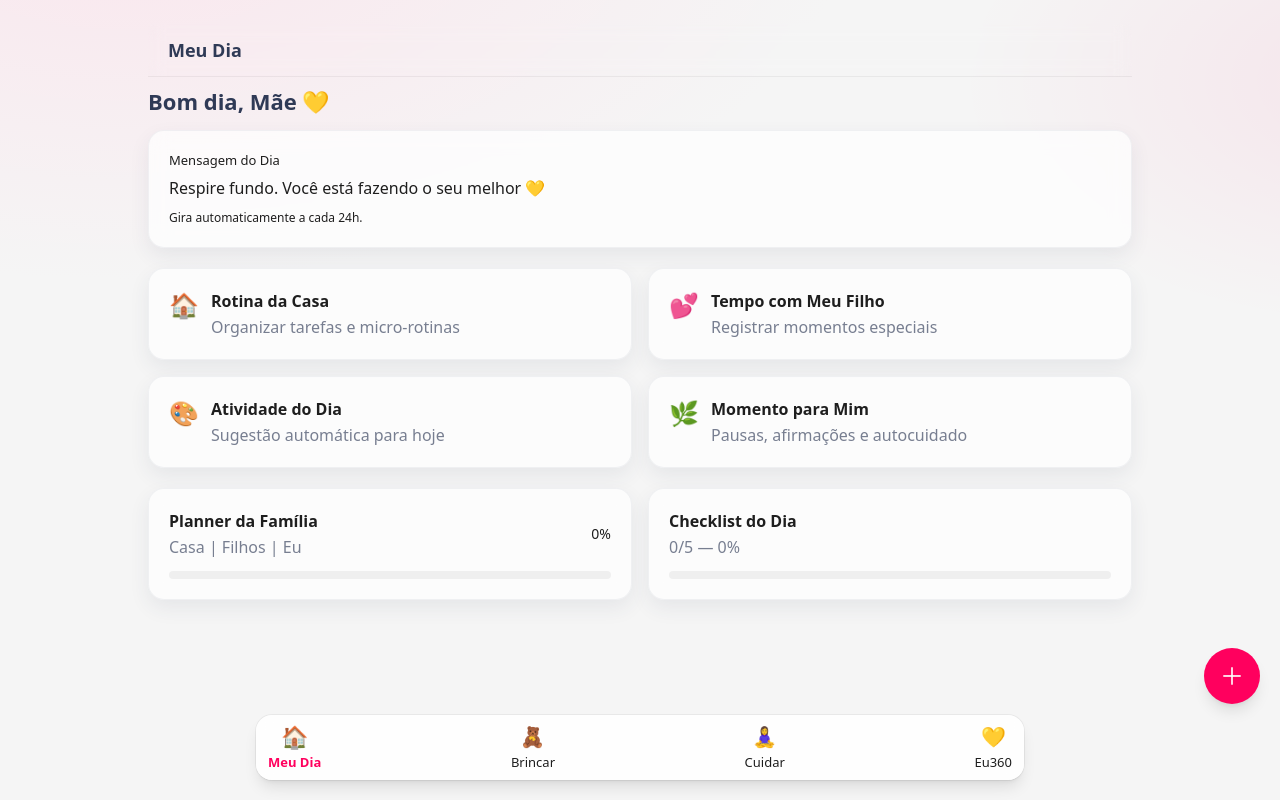
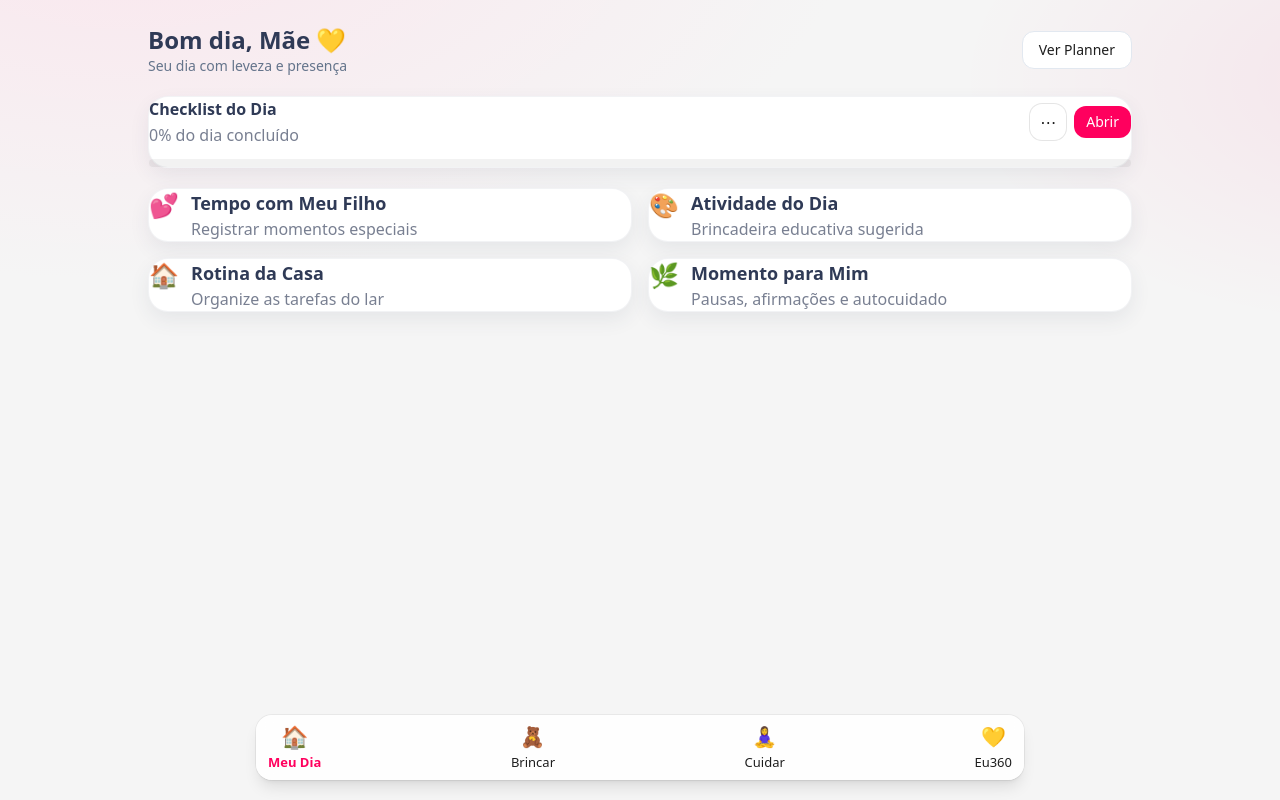
Before and after one commit to simonebrusco/materna360-app, a Next.js app in the folder materna360_starter/: page /meu-dia in a window 1280 px wide. Built offline with nearby package versions, Linux system fonts and the light colour scheme.

Commit message:
Update page.jsx

```diff
--- a/materna360_starter/app/meu-dia/page.jsx
+++ b/materna360_starter/app/meu-dia/page.jsx
@@ -1,126 +1,37 @@
 // materna360_starter/app/meu-dia/page.jsx
 "use client";
 
-import { useEffect, useMemo, useState } from "react";
+import { useMemo, useState } from "react";
 import Link from "next/link";
-import AppBar from "../../components/AppBar.jsx";
-import GlassCard from "../../components/GlassCard.jsx";
-import QuickNote from "../../components/QuickNote.jsx";
-import { addPlannerItem } from "../../lib/planner.js";
-import { get, set, keys } from "../../lib/storage.js";
+import { get } from "../../lib/storage.js";
+import ChecklistEditorModal from "../../components/ChecklistEditorModal.jsx";
 
-// ===================== helpers ======================
-const MESSAGES = [
-  "Respire fundo. Você está fazendo o seu melhor 💛",
-  "Tudo bem desacelerar hoje — gentileza com você.",
-  "Pequenos passos contam muito. Valorize-se.",
-  "O seu cuidado também é prioridade. Você merece.",
-  "Um momento de presença transforma o dia ✨",
-];
-
+// helpers locais para ler o log de hoje
 function todayStr() {
   const d = new Date();
   const y = d.getFullYear();
-  const m = `${d.getMonth() + 1}`.padStart(2, "0");
-  const day = `${d.getDate()}`.padStart(2, "0");
+  const m = String(d.getMonth() + 1).padStart(2, "0");
+  const day = String(d.getDate()).padStart(2, "0");
   return `${y}-${m}-${day}`;
 }
+const tid = () => `m360:checklist_log:${todayStr()}`;
 
-function useMessageOfDay() {
-  const [msg, setMsg] = useState(MESSAGES[0]);
+export default function MeuDiaPage() {
+  // estado do editor (modal)
+  const [openChecklistEditor, setOpenChecklistEditor] = useState(false);
 
-  useEffect(() => {
-    const saved = get("m360:message_of_day", null);
-    const t = todayStr();
+  // defs e log do dia (armazenamento local – tolerante a SSR)
+  const defs = get("m360:checklist_defs", []);
+  const done = get(tid(), []);
 
-    if (!saved) {
-      const idx = 0;
-      set("m360:message_of_day", { idx, date: t });
-      setMsg(MESSAGES[idx]);
-      return;
-    }
-    if (saved.date !== t) {
-      const idx = (Number(saved.idx) + 1) % MESSAGES.length;
-      set("m360:message_of_day", { idx, date: t });
-      setMsg(MESSAGES[idx]);
+  // percentual concluído do dia
+  const percentToday = useMemo(() => {
+    const total = Array.isArray(defs) ? defs.length : 0;
+    const count = Array.isArray(done) ? done.length : 0;
+    return total ? Math.round((count / total) * 100) : 0;
+  }, [defs, done]);
 
-      if (typeof window !== "undefined") {
-        window.dispatchEvent(
-          new CustomEvent("m360:win", {
-            detail: { type: "badge", name: "Organizada" },
-          })
-        );
-        window.dispatchEvent(
-          new CustomEvent("m360:toast", {
-            detail: { message: "Nova Mensagem do Dia 💫" },
-          })
-        );
-      }
-    } else {
-      setMsg(MESSAGES[Number(saved.idx) || 0]);
-    }
-  }, []);
-
-  return msg;
-}
-
-function usePlannerProgress() {
-  const [progress, setProgress] = useState(0);
-
-  useEffect(() => {
-    const p = get(keys.planner, { casa: [], filhos: [], eu: [] });
-    const all = [...(p.casa || []), ...(p.filhos || []), ...(p.eu || [])];
-    if (!all.length) {
-      setProgress(0);
-      return;
-    }
-    const done = all.filter((i) => i && i.done).length;
-    setProgress(Math.round((done / all.length) * 100));
-  }, []);
-
-  return progress;
-}
-
-// cria/usa defs padrão (3–5 itens) e calcula progresso de hoje
-function useChecklistToday() {
-  const [total, setTotal] = useState(0);
-  const [count, setCount] = useState(0);
-
-  useEffect(() => {
-    const defsKey = "m360:checklist_defs";
-    const tid = `m360:checklist_log:${todayStr()}`;
-
-    // se não houver defs, semeia 5 sugestões
-    const DEFAULT_ITEMS = [
-      { id: "agua", title: "Beber água 6–8 copos" },
-      { id: "respirar", title: "1 min de respiração" },
-      { id: "momento-filho", title: "Um momento com meu filho" },
-      { id: "movimento", title: "5 min de alongamento" },
-      { id: "gentileza", title: "Uma gentileza comigo" },
-    ];
-    const defs = get(defsKey, null);
-    if (!defs || !Array.isArray(defs) || defs.length === 0) {
-      set(defsKey, DEFAULT_ITEMS);
-      setTotal(DEFAULT_ITEMS.length);
-    } else {
-      setTotal(defs.length);
-    }
-
-    const log = get(tid, null);
-    if (!log || !Array.isArray(log)) {
-      set(tid, []);
-      setCount(0);
-    } else {
-      setCount(log.length);
-    }
-  }, []);
-
-  const percent = total ? Math.round((count / total) * 100) : 0;
-  return { total, count, percent };
-}
-
-// ===================== page ======================
-export default function MeuDiaPage() {
+  // saudação simples
   const greeting = useMemo(() => {
     const h = new Date().getHours();
     if (h < 12) return "Bom dia";
@@ -128,197 +39,111 @@ export default function MeuDiaPage() {
     return "Boa noite";
   }, []);
 
-  const message = useMessageOfDay();
-  const plannerProgress = usePlannerProgress();
-  const checklist = useChecklistToday();
-
-  // FAB Anotar
-  const [noteOpen, setNoteOpen] = useState(false);
-  const [noteType, setNoteType] = useState("casa");
-
-  function handleSaveNote(text) {
-    const value = (text || "").trim();
-    if (!value) {
-      if (typeof window !== "undefined") {
-        window.dispatchEvent(
-          new CustomEvent("m360:toast", { detail: { message: "Escreva algo para salvar ✍️" } })
-        );
-      }
-      return;
-    }
-    addPlannerItem(noteType, value);
-    if (typeof window !== "undefined") {
-      window.dispatchEvent(
-        new CustomEvent("m360:toast", {
-          detail: { message: `Anotado no Planner (${noteType[0].toUpperCase() + noteType.slice(1)}) 💾` },
-        })
-      );
-      window.dispatchEvent(
-        new CustomEvent("m360:win", { detail: { type: "badge", name: "Organizada" } })
-      );
-    }
-    setNoteOpen(false);
-  }
-
   return (
     <main className="max-w-5xl mx-auto px-5 py-6">
-      <AppBar title="Meu Dia" />
+      {/* Header simples */}
+      <header className="flex items-center justify-between mb-5">
+        <div>
+          <h1 className="text-2xl font-semibold">{greeting}, Mãe 💛</h1>
+          <p className="text-sm text-slate-500">Seu dia com leveza e presença</p>
+        </div>
 
-      {/* Saudação + Mensagem do Dia */}
-      <section className="mt-2">
-        <h1 className="text-[22px] font-semibold">
-          {greeting}, Mãe 💛
-        </h1>
+        {/* atalho para o Planner, opcional */}
+        <Link href="/meu-dia/planner" className="btn bg-white border border-slate-200">
+          Ver Planner
+        </Link>
+      </header>
 
-        <GlassCard className="p-5 mt-3 bg-[var(--brand)]/7 ring-[var(--brand)]/10">
-          <div className="text-[13px] text-[var(--brand-navy-t60)] mb-1">Mensagem do Dia</div>
-          <p className="text-base leading-relaxed">{message}</p>
-          <p className="text-[12px] text-[var(--brand-navy-t60)] mt-2">Gira automaticamente a cada 24h.</p>
-        </GlassCard>
+      {/* ===== Card: Checklist do Dia (com botão ⋯ para editar via modal) ===== */}
+      <section className="card mb-5">
+        <div className="flex items-center justify-between">
+          <div>
+            <h3 className="text-base font-semibold">Checklist do Dia</h3>
+            {typeof percentToday === "number" ? (
+              <p className="subtitle mt-0.5">{percentToday}% do dia concluído</p>
+            ) : (
+              <p className="subtitle mt-0.5">Organize microtarefas de hoje</p>
+            )}
+          </div>
+
+          <div className="flex items-center gap-2">
+            {/* abre editor inline */}
+            <button
+              aria-label="Editar checklist"
+              onClick={() => setOpenChecklistEditor(true)}
+              className="h-9 w-9 grid place-items-center rounded-xl bg-white ring-1 ring-black/10 hover:ring-black/20"
+              title="Editar checklist"
+            >
+              ⋯
+            </button>
+
+            {/* abre a tela completa do checklist */}
+            <Link
+              href="/meu-dia/checklist"
+              className="px-3 py-1.5 rounded-xl bg-[var(--brand)] text-white text-sm"
+            >
+              Abrir
+            </Link>
+          </div>
+        </div>
+
+        {/* mini barra de progresso */}
+        <div className="mt-3 h-2 rounded-full bg-black/5 overflow-hidden">
+          <div
+            className="h-full bg-[var(--brand)] rounded-full transition-all"
+            style={{ width: `${percentToday}%` }}
+          />
+        </div>
       </section>
 
-      {/* Atalhos principais */}
-      <section className="grid grid-cols-1 md:grid-cols-2 gap-4 mt-5">
-        <Link href="/meu-dia/rotina" className="block">
-          <GlassCard className="p-5 hover:shadow-lg transition-shadow">
-            <div className="flex items-start gap-3">
-              <div className="text-2xl">🏠</div>
-              <div>
-                <div className="font-semibold">Rotina da Casa</div>
-                <p className="subtitle mt-0.5">Organizar tarefas e micro-rotinas</p>
-              </div>
+      {/* ===== Outros atalhos da Home (opcional, ilustrativo) ===== */}
+      <section className="grid grid-cols-1 md:grid-cols-2 gap-4">
+        <Link href="/meu-dia/momentos" className="card hover:shadow-md transition-shadow">
+          <div className="flex items-start gap-3">
+            <div className="text-2xl">💕</div>
+            <div>
+              <h3 className="text-lg font-semibold">Tempo com Meu Filho</h3>
+              <p className="subtitle">Registrar momentos especiais</p>
             </div>
-          </GlassCard>
+          </div>
         </Link>
 
-        <Link href="/meu-dia/momentos" className="block">
-          <GlassCard className="p-5 hover:shadow-lg transition-shadow">
-            <div className="flex items-start gap-3">
-              <div className="text-2xl">💕</div>
-              <div>
-                <div className="font-semibold">Tempo com Meu Filho</div>
-                <p className="subtitle mt-0.5">Registrar momentos especiais</p>
-              </div>
+        <Link href="/meu-dia/atividade" className="card hover:shadow-md transition-shadow">
+          <div className="flex items-start gap-3">
+            <div className="text-2xl">🎨</div>
+            <div>
+              <h3 className="text-lg font-semibold">Atividade do Dia</h3>
+              <p className="subtitle">Brincadeira educativa sugerida</p>
             </div>
-          </GlassCard>
+          </div>
         </Link>
 
-        <Link href="/meu-dia/atividade" className="block">
-          <GlassCard className="p-5 hover:shadow-lg transition-shadow">
-            <div className="flex items-start gap-3">
-              <div className="text-2xl">🎨</div>
-              <div>
-                <div className="font-semibold">Atividade do Dia</div>
-                <p className="subtitle mt-0.5">Sugestão automática para hoje</p>
-              </div>
+        <Link href="/meu-dia/rotina" className="card hover:shadow-md transition-shadow">
+          <div className="flex items-start gap-3">
+            <div className="text-2xl">🏠</div>
+            <div>
+              <h3 className="text-lg font-semibold">Rotina da Casa</h3>
+              <p className="subtitle">Organize as tarefas do lar</p>
             </div>
-          </GlassCard>
+          </div>
         </Link>
 
-        <Link href="/meu-dia/pausas" className="block">
-          <GlassCard className="p-5 hover:shadow-lg transition-shadow">
-            <div className="flex items-start gap-3">
-              <div className="text-2xl">🌿</div>
-              <div>
-                <div className="font-semibold">Momento para Mim</div>
-                <p className="subtitle mt-0.5">Pausas, afirmações e autocuidado</p>
-              </div>
+        <Link href="/meu-dia/pausas" className="card hover:shadow-md transition-shadow">
+          <div className="flex items-start gap-3">
+            <div className="text-2xl">🌿</div>
+            <div>
+              <h3 className="text-lg font-semibold">Momento para Mim</h3>
+              <p className="subtitle">Pausas, afirmações e autocuidado</p>
             </div>
-          </GlassCard>
+          </div>
         </Link>
       </section>
 
-      {/* Planner + Checklist */}
-      <section className="grid grid-cols-1 md:grid-cols-2 gap-4 mt-5">
-        <Link href="/meu-dia/planner" className="block">
-          <GlassCard className="p-5 hover:shadow-lg transition-shadow">
-            <div className="flex items-center justify-between">
-              <div>
-                <div className="font-semibold">Planner da Família</div>
-                <p className="subtitle mt-0.5">Casa | Filhos | Eu</p>
-              </div>
-              <div className="text-sm font-medium">{plannerProgress}%</div>
-            </div>
-            <div className="mt-3 h-2 rounded-full bg-black/5 overflow-hidden">
-              <div
-                className="h-full bg-[var(--brand)] rounded-full transition-[width]"
-                style={{ width: `${plannerProgress}%` }}
-              />
-            </div>
-          </GlassCard>
-        </Link>
-
-        <Link href="/meu-dia/checklist" className="block">
-          <GlassCard className="p-5 hover:shadow-lg transition-shadow">
-            <div className="flex items-center justify-between">
-              <div>
-                <div className="font-semibold">Checklist do Dia</div>
-                <p className="subtitle mt-0.5">
-                  {checklist.count}/{checklist.total} — {checklist.percent}%
-                </p>
-              </div>
-            </div>
-            <div className="mt-3 h-2 rounded-full bg-black/5 overflow-hidden">
-              <div
-                className="h-full bg-[var(--brand)] rounded-full transition-[width]"
-                style={{ width: `${checklist.percent}%` }}
-              />
-            </div>
-          </GlassCard>
-        </Link>
-      </section>
-
-      {/* FAB “＋ Anotar” */}
-      <button
-        onClick={() => setNoteOpen(true)}
-        aria-label="Adicionar anotação"
-        className="fixed right-5 bottom-24 z-[60] rounded-full shadow-lg h-14 w-14 text-2xl
-                   bg-[var(--brand)] text-white hover:scale-105 active:scale-95 transition grid place-items-center"
-      >
-        ＋
-      </button>
-
-      {/* Seletor de destino */}
-      {noteOpen && (
-        <div className="fixed bottom-[140px] left-1/2 -translate-x-1/2 z-[65]">
-          <div className="rounded-full bg-white/95 ring-1 ring-black/5 shadow-lg px-2 py-1 flex gap-1">
-            {[
-              { id: "casa", label: "Casa" },
-              { id: "filhos", label: "Filhos" },
-              { id: "eu", label: "Eu" },
-            ].map((opt) => (
-              <button
-                key={opt.id}
-                onClick={() => setNoteType(opt.id)}
-                className={`px-3 py-1 rounded-full text-sm ${
-                  noteType === opt.id
-                    ? "bg-[var(--brand)] text-white"
-                    : "bg-transparent text-[var(--brand-navy)]"
-                }`}
-              >
-                {opt.label}
-              </button>
-            ))}
-          </div>
-        </div>
-      )}
-
-      {/* Composer da nota */}
-      {noteOpen && (
-        <QuickNote
-          title={`Nova anotação — ${noteType[0].toUpperCase() + noteType.slice(1)}`}
-          placeholder={
-            noteType === "casa"
-              ? "Ex.: lavar uniforme, separar lixo reciclável…"
-              : noteType === "filhos"
-              ? "Ex.: preparar caixa sensorial, atividade de pintura…"
-              : "Ex.: 10 min de respiração, alongar, beber água…"
-          }
-          confirmLabel="Salvar no Planner"
-          onSave={handleSaveNote}
-          onClose={() => setNoteOpen(false)}
-        />
-      )}
+      {/* ===== Modal de edição do Checklist ===== */}
+      <ChecklistEditorModal
+        open={openChecklistEditor}
+        onClose={() => setOpenChecklistEditor(false)}
+      />
     </main>
   );
 }
```
